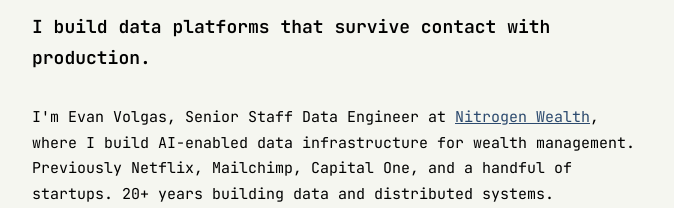
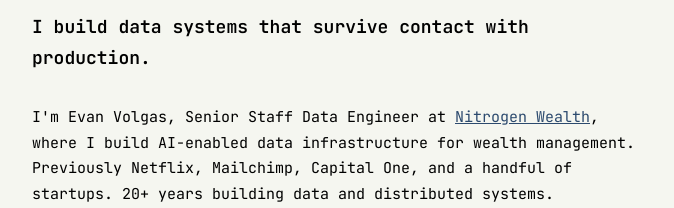
Before and after one commit to ashita-ai/ashita-ai.github.io, a Jekyll site: the page built from about.html, in a window 1280 px wide. Shown: the part 656-864 px from the top of the page, without its empty margins (302-976 px from the left). Built offline with Jekyll 4.4.1, drawn with Linux system fonts in a browser that asks for light colours.

Commit message:
Update bio tagline: platforms → systems
🤖 Generated with [Claude Code](https://claude.com/claude-code)

```diff
--- a/about.html
+++ b/about.html
@@ -9,7 +9,7 @@ permalink: /about/
     <img src="{{ '/assets/images/evan_volgas.jpg' | relative_url }}" alt="Evan Volgas">
   </div>
 
-  <p class="about-tagline">I build data platforms that survive contact with production.</p>
+  <p class="about-tagline">I build data systems that survive contact with production.</p>
 
   <p>I'm Evan Volgas, Senior Staff Data Engineer at <a href="https://nitrogenwealth.com">Nitrogen Wealth</a>, where I build AI-enabled data infrastructure for wealth management. Previously Netflix, Mailchimp, Capital One, and a handful of startups. 20+ years building data and distributed systems.</p>
 
```
